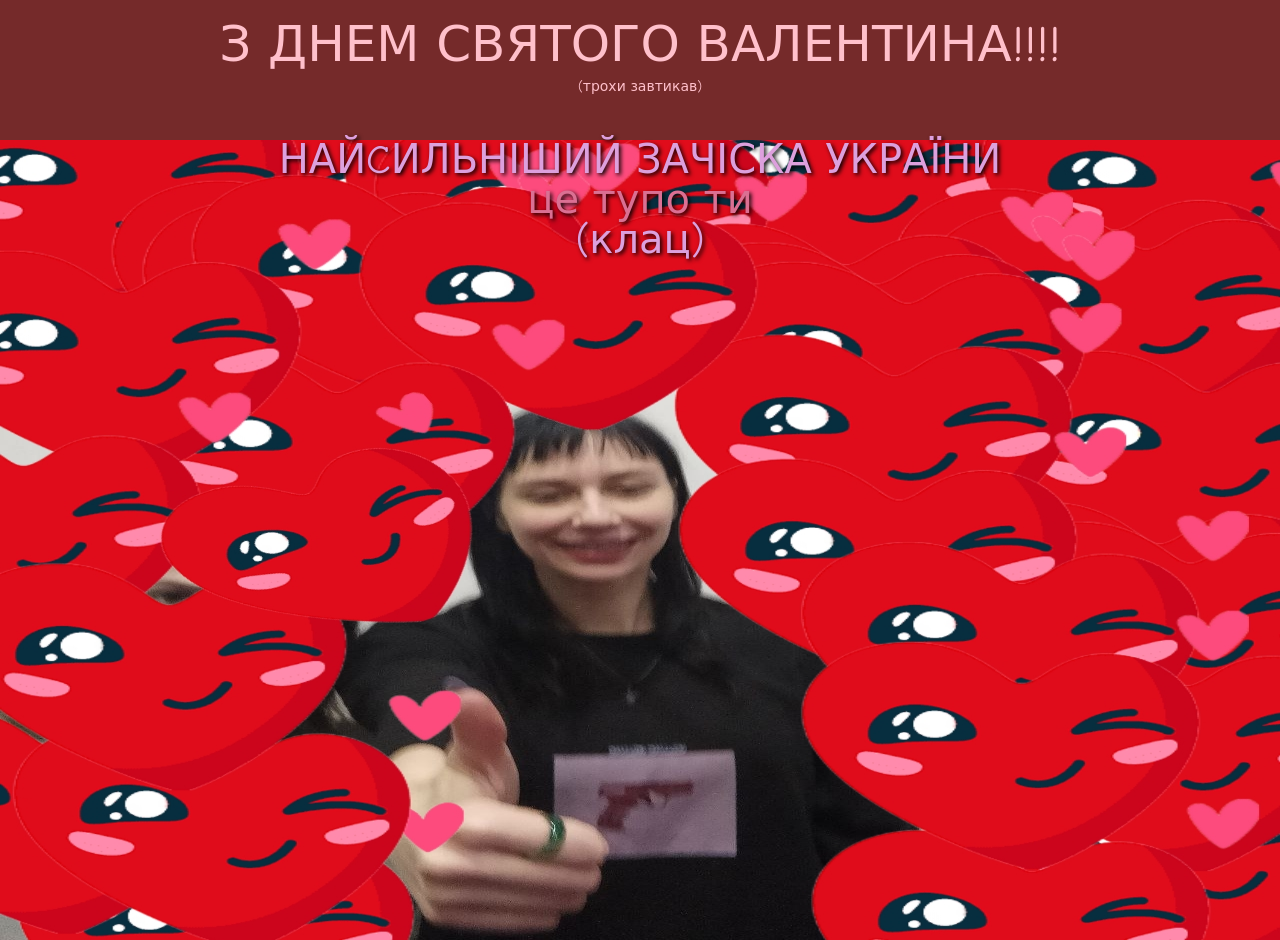
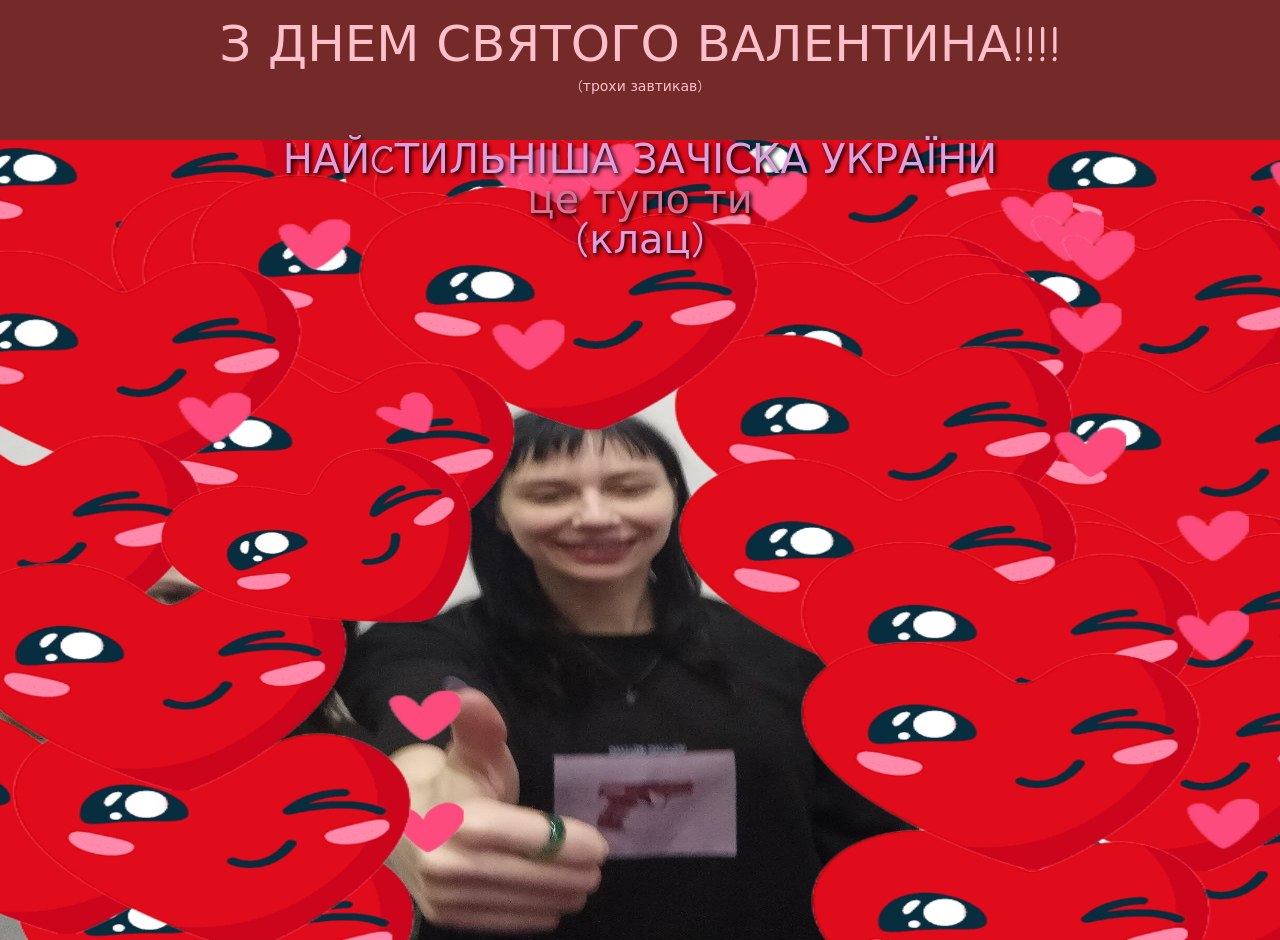
Before and after one commit to sasegas/lesa, a plain HTML site: page index.html in a window 1280 px wide. Drawn offline with Linux system fonts and the light colour scheme.

Commit message:
Update index.html

```diff
--- a/index.html
+++ b/index.html
@@ -17,7 +17,7 @@
 		</div>
 	</div>
 	<div class="container">
-		НАЙCИЛЬНІШИЙ ЗАЧІСКА УКРАЇНИ
+		НАЙCТИЛЬНІША ЗАЧІСКА УКРАЇНИ
 		<div class="link" id="llll">
 			<a href="https://www.instagram.com/p/C3dngeStN7x/?igsh=cWllb2l4ZnlpaHlt" style="color: palevioletred;">
 				це тупо ти</a>
```
